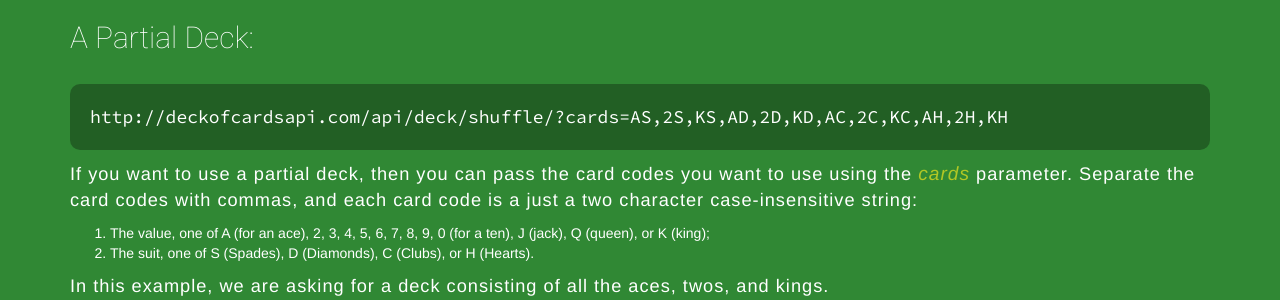
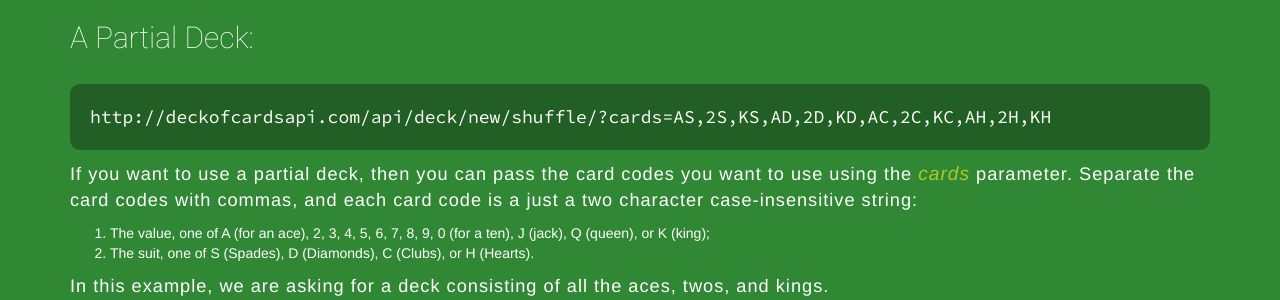
Before and after one commit to crobertsbmw/deckofcards, a Python web app: template deck/templates/docs.html in a window 1280 px wide. Shown: the part 3155-3455 px from the top of the page. Run offline with Jinja, Linux system fonts and the light colour scheme; the template is opened without the code that fills it, so the values that code supplies are empty; some libraries are stand-ins or nearby versions.

Commit message:
Update docs.html
Fixed an error in documentation which leads to a 404 error

```diff
--- a/deck/templates/docs.html
+++ b/deck/templates/docs.html
@@ -235,7 +235,7 @@ http://deckofcardsapi.com/api/deck/new/
 
 <h2 class="section-header" id="partial-deck">A Partial Deck:</h2>
 <pre>
-http://deckofcardsapi.com/api/deck/shuffle/?cards=AS,2S,KS,AD,2D,KD,AC,2C,KC,AH,2H,KH
+http://deckofcardsapi.com/api/deck/new/shuffle/?cards=AS,2S,KS,AD,2D,KD,AC,2C,KC,AH,2H,KH
 </pre>
 <p>If you want to use a partial deck, then you can pass the card codes you want to use using the <var>cards</var> parameter. Separate the card codes with commas, and each card code is a just a two character case-insensitive string:</p>
 <p><ol>
```
